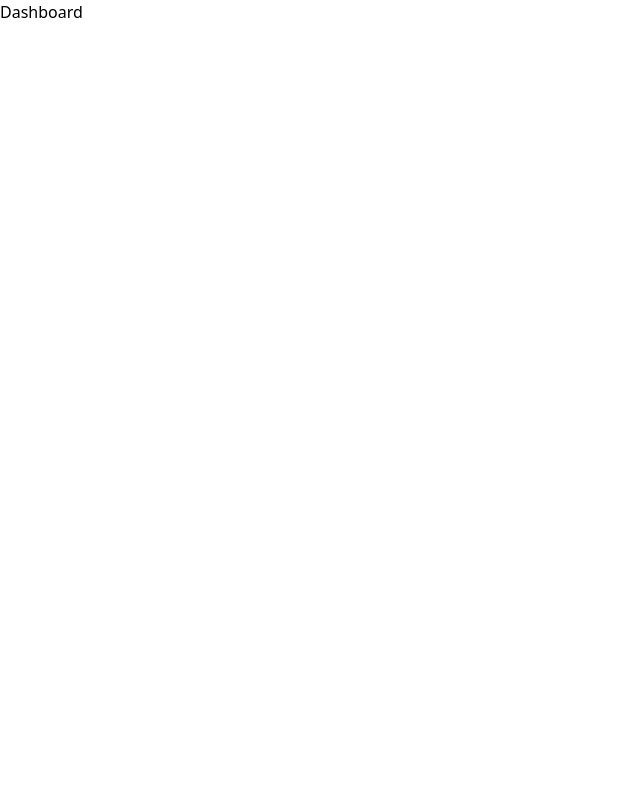
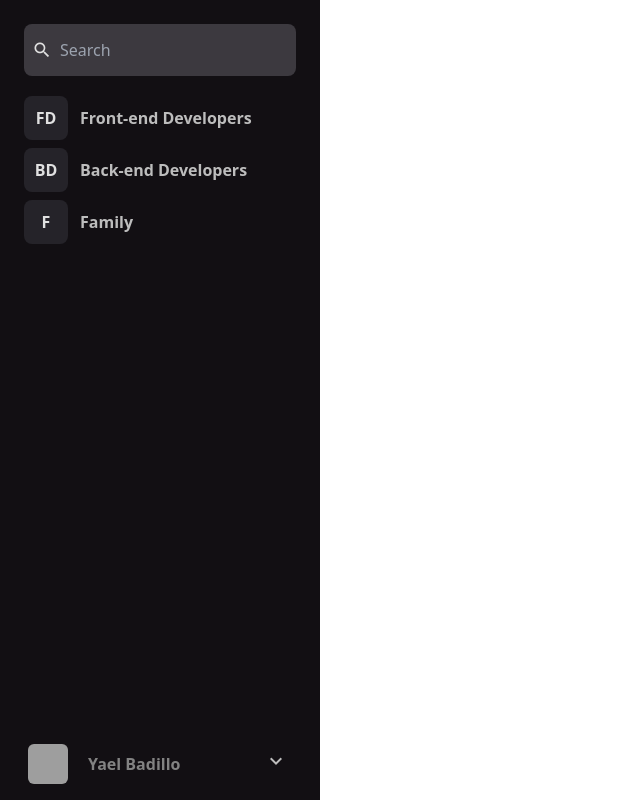
Before and after one commit to YaelBadillo/chat-group-web-app, a React (Vite) app: page /dashboard in a window 1280 px wide. Shown: the whole page, without its empty margins (0-640 px from the left). Built offline with nearby package versions, Linux system fonts and the light colour scheme; grey boxes are pictures that could not be loaded.

Commit message:
Feat: add channel bar first design

```diff
--- /dev/null
+++ b/src/components/channel-bar/ChannelBar.tsx
@@ -0,0 +1,63 @@
+import pet from '../../assets/pet.jpg'
+
+export const ChannelBar = () => {
+  return (
+    <div className="flex h-full w-3/12 flex-col gap-y-5 bg-secondary">
+      <div className="flex h-full flex-col gap-y-5 p-6">
+        <form className="mx-auto h-max w-full">
+          <label className="flex w-full flex-row-reverse content-center justify-end gap-x-2 rounded-lg bg-search-input px-2 py-3">
+            <input
+              type="text"
+              placeholder="Search"
+              autoComplete="off"
+              className="peer h-7 w-full bg-transparent text-gray-light outline-none"
+            />
+            <span className="material-icons text-xl text-gray-light peer-focus:hidden peer-[&:not(:placeholder-shown)]:hidden">
+              search
+            </span>
+          </label>
+        </form>
+
+        <div className="flex h-full w-full flex-col gap-y-2">
+          <button className="flex h-max w-full cursor-pointer items-center gap-x-3">
+            <span className="h-11 w-11 rounded-lg bg-group-image p-2 text-center text-base font-semibold leading-7 text-gray-light">
+              FD
+            </span>
+            <div className="w-max text-base font-bold text-group-name">
+              Front-end Developers
+            </div>
+          </button>
+          <button className="flex h-max w-full cursor-pointer items-center gap-x-3">
+            <span className="h-11 w-11 rounded-lg bg-group-image p-2 text-center text-base font-semibold leading-7 text-gray-light">
+              BD
+            </span>
+            <div className="w-max text-base font-bold text-group-name">
+              Back-end Developers
+            </div>
+          </button>
+          <button className="flex h-max w-full cursor-pointer items-center gap-x-3">
+            <span className="h-11 w-11 rounded-lg bg-group-image p-2 text-center text-base font-semibold leading-7 text-gray-light">
+              F
+            </span>
+            <div className="w-max text-base font-bold text-group-name">
+              Family
+            </div>
+          </button>
+        </div>
+      </div>
+      <div className="flex flex-row items-center px-7 py-4 gap-x-5">
+        <div className="h-10 w-10 overflow-hidden rounded-md flex-shrink-0">
+          <img src={pet} alt="" className="h-full w-auto" />
+        </div>
+        <div className="flex w-full flex-row items-center justify-between">
+          <span className="text-base font-bold text-gray-dark">
+            Yael Badillo
+          </span>
+          <button className="p-1">
+            <span className="material-icons text-group-name">expand_more</span>
+          </button>
+        </div>
+      </div>
+    </div>
+  )
+}
--- /dev/null
+++ b/src/components/channel-bar/index.ts
@@ -0,0 +1 @@
+export * from './ChannelBar'
--- a/src/pages/Dashboard.tsx
+++ b/src/pages/Dashboard.tsx
@@ -1,6 +1,10 @@
+import { ChannelBar } from '../components/channel-bar'
+
 const Dashboard = () => {
   return (
-    <div>Dashboard</div>
+    <div className="grid w-full h-full">
+      <ChannelBar />
+    </div>
   )
 }
 
--- a/tailwind.config.cjs
+++ b/tailwind.config.cjs
@@ -10,6 +10,9 @@ module.exports = {
         'gray-light': '#E0E0E0',
         'gray-dark': '#828282',
         'button-primary': '#2F80ED',
+        'search-input': '#3C393F',
+        'group-image': '#252329',
+        'group-name': '#BDBDBD',
       },
     },
   },
```
Also changed, not shown: 1 other file (tests, documents, lock files or other folders).
